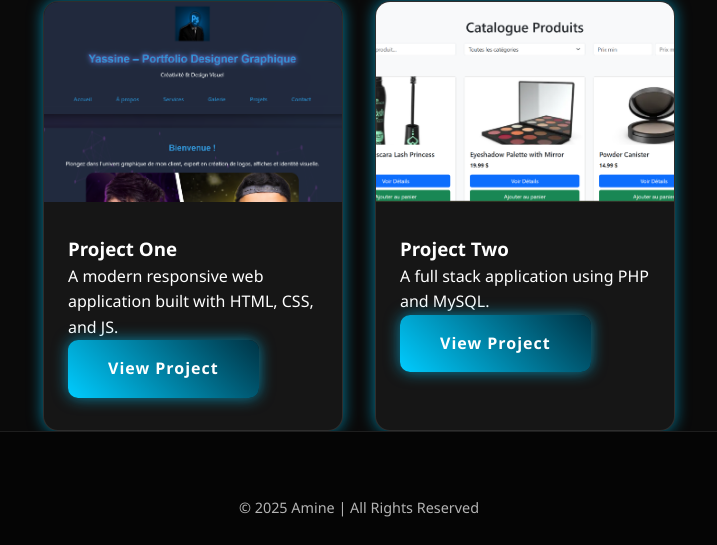
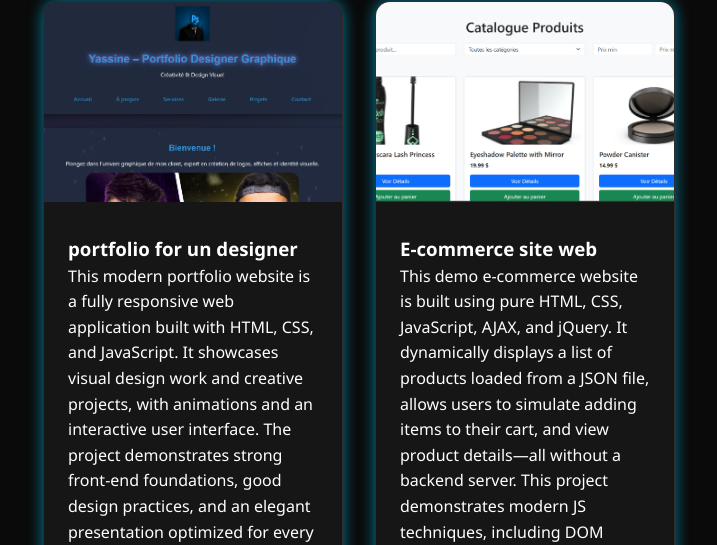
Before and after one commit to aminehq/my-potfolio, a plain HTML site: page index.html in a window 1280 px wide. Shown: the part 1977-2522 px from the top of the page, without its empty margins (281-998 px from the left). Drawn offline with Linux system fonts and the light colour scheme.

Commit message:
Revise project details and update links
Updated project descriptions and links in the projects section.

```diff
--- a/index.html
+++ b/index.html
@@ -68,17 +68,19 @@
       <div class="project-card">
         <img src="images/projet 1.png" alt="Project 1" class="project-image">
         <div class="project-content">
-          <h3>Project One</h3>
-          <p>A modern responsive web application built with HTML, CSS, and JS.</p>
-          <a href="#" class="btn-glow">View Project</a>
+          <h3>portfolio for un designer</h3>
+          <p>This modern portfolio website is a fully responsive web application built with HTML, CSS, and JavaScript.  It showcases visual design work and creative projects, with animations and an interactive user interface.  The project demonstrates strong front-end foundations, good design practices, and an elegant presentation optimized for every device.</p>
+          <a href="https://aminehq.github.io/designer-portfolio/" class="btn-glow">View Project</a>
         </div>
       </div>
       <div class="project-card">
         <img src="images/projet 2.png" alt="Project 2" class="project-image">
         <div class="project-content">
-          <h3>Project Two</h3>
-          <p>A full stack application using PHP and MySQL.</p>
-          <a href="#" class="btn-glow">View Project</a>
+          <h3>E-commerce site web</h3>
+          <p>This demo e-commerce website is built using pure HTML, CSS, JavaScript, AJAX, and jQuery.
+It dynamically displays a list of products loaded from a JSON file, allows users to simulate adding items to their cart, and view product details—all without a backend server.
+This project demonstrates modern JS techniques, including DOM manipulation and AJAX requests for dynamic content, highlighting my skills in interactive front-end development.</p>
+          <a href="https://aminehq.github.io/e-commerce-site-project/" class="btn-glow">View Project</a>
         </div>
       </div>
     </div>
```
